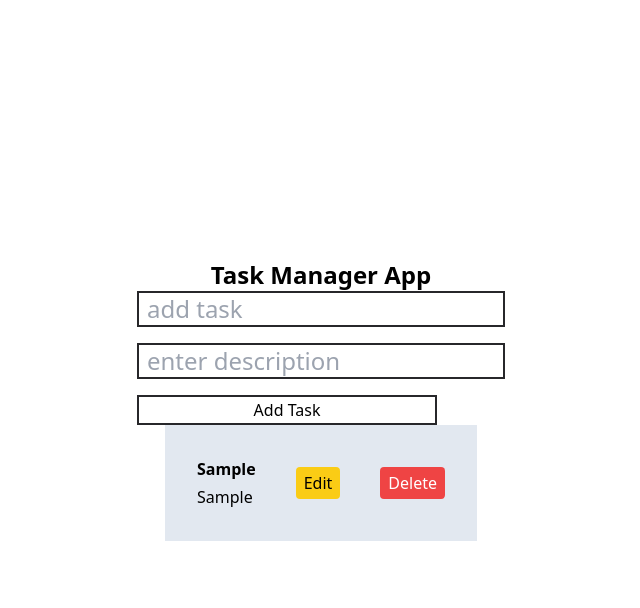
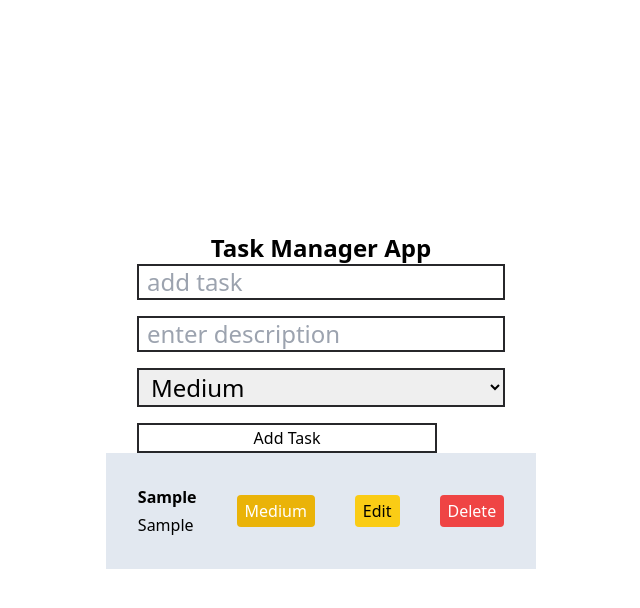
Before and after one commit to Azka190/taskmanager, a Next.js app: page / in a window 1280 px wide. Both pictures are taken after typing "Sample", "Sample" into the empty fields and a click on the button "Add Task". Shown: the top 608 px of the page, without its empty margins (319-959 px from the left). Built offline with nearby package versions, Linux system fonts and the light colour scheme.

Commit message:
FIX:Adding priorities

```diff
--- a/app/page.tsx
+++ b/app/page.tsx
@@ -5,6 +5,8 @@ import React, { useState } from "react";
 type Task = {
   title: string;
   des: string;
+  priority: "High" | "Medium" | "Low";
+
 };
 
 const Page = () => {
@@ -12,6 +14,7 @@ const Page = () => {
   const [des, setDes] = useState("");
   const [mainTask, setMainTask] = useState<Task[]>([]);
   const [editTask, setEditTask] = useState<number | null>(null);
+  const [priority, setPriority] = useState<"High" | "Medium" | "Low">("Medium");
 
   const submitHandler = (e: React.FormEvent) => {
     e.preventDefault();
@@ -19,30 +22,32 @@ const Page = () => {
     if (editTask !== null) {
       // ✅ Update existing task
       const updatedTasks = [...mainTask];
-      updatedTasks[editTask] = { title, des };
+      updatedTasks[editTask] = { title, des , priority };
       setMainTask(updatedTasks);
       setEditTask(null);
     } else {
       // ✅ Add new task
-      setMainTask([...mainTask, { title, des }]);
+      setMainTask([...mainTask, { title, des , priority }]);
     }
 
     setTitle("");
     setDes("");
+    setPriority("Medium");
   };
 
   const deleteHandle = (i: number) => {
-    let copyTask = [...mainTask];
+    const copyTask = [...mainTask];
     copyTask.splice(i, 1);
     setMainTask(copyTask);
 
-    // if deleting the one we’re editing → reset form
     if (editTask === i) {
       setEditTask(null);
       setTitle("");
       setDes("");
+      setPriority("Medium");
     }
   };
+
 
   const editHandle = (index: number) => {
     setEditTask(index);
@@ -59,6 +64,19 @@ const Page = () => {
           <h5 className="font-bold">{t.title}</h5>
           <h6>{t.des}</h6>
         </div>
+
+        <span
+      className={`px-2 py-1 rounded text-white ${
+        t.priority === "High"
+          ? "bg-red-500"
+          : t.priority === "Medium"
+          ? "bg-yellow-500"
+          : "bg-green-500"
+      }`}
+    >
+      {t.priority}
+    </span>
+
 
         <button
           onClick={() => editHandle(i)}
@@ -97,6 +115,16 @@ const Page = () => {
             onChange={(e) => setDes(e.target.value)}
             className="text-2xl border-2 border-zinc-800 px-2"
           />
+
+<select
+  value={priority}
+  onChange={(e) => setPriority(e.target.value as "High" | "Medium" | "Low")}
+  className="text-2xl border-2 border-zinc-800 px-2"
+>
+  <option value="High">High</option>
+  <option value="Medium">Medium</option>
+  <option value="Low">Low</option>
+</select>
           <button className="w-[300px] h-[30px] border-2 border-zinc-800">
             {editTask !== null ? "Update Task" : "Add Task"}
           </button>
```
